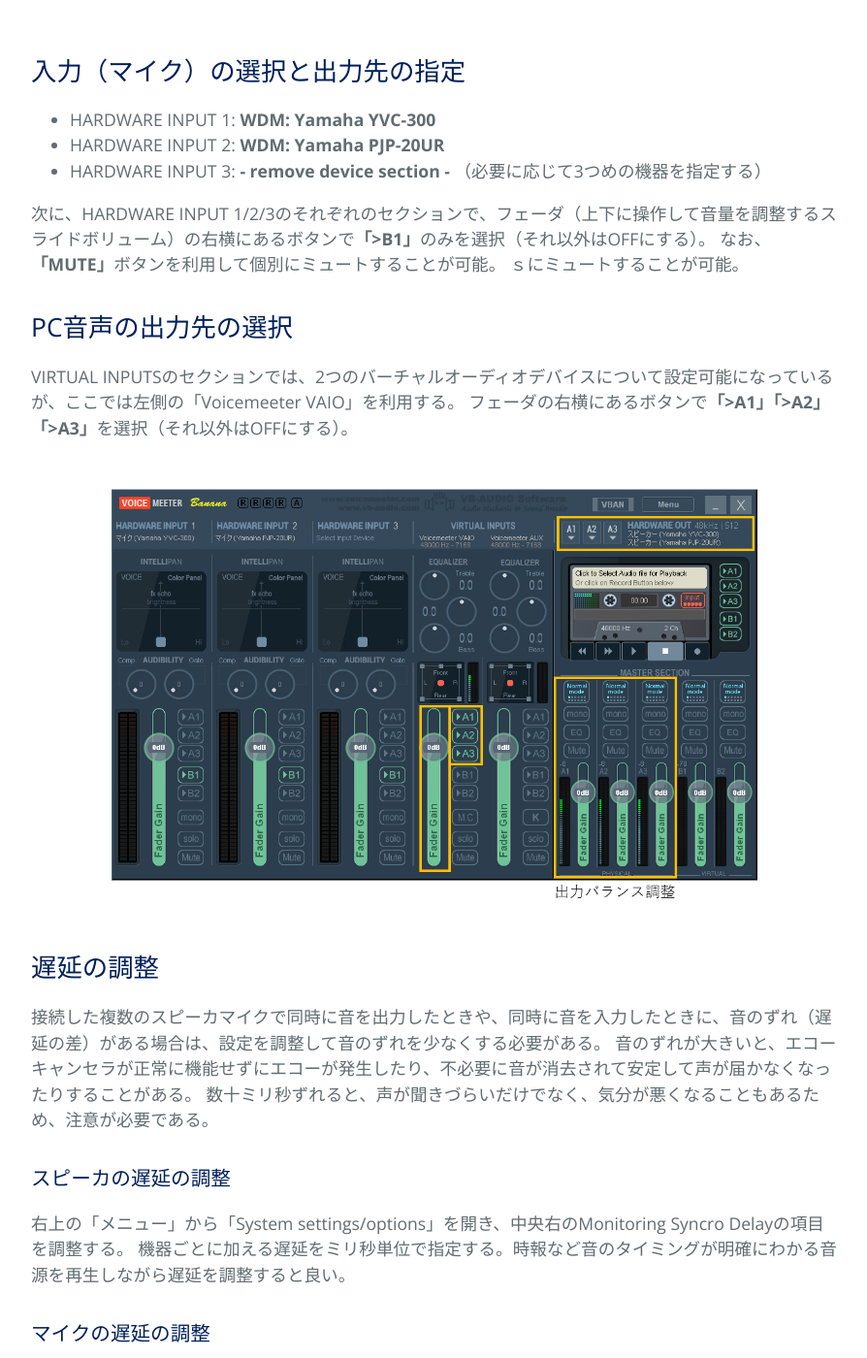
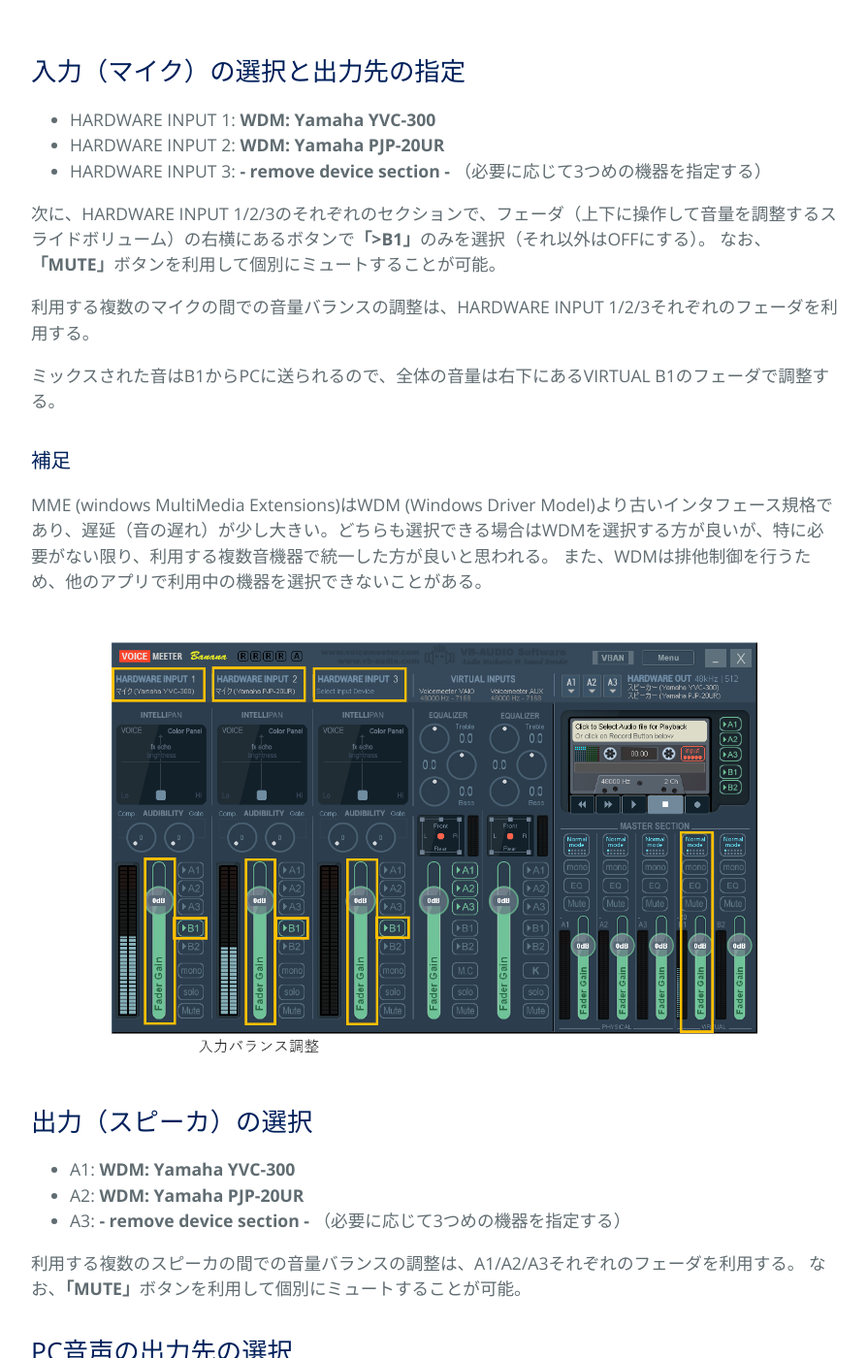
Before and after one commit to kyoto-u/online-edu, a Jekyll site: the page built from zoom-audio-voicemeter.md, in a window 1280 px wide and 1400 px high, scrolled down 1372 px. Shown: the whole window at 97% size, without its empty margins (192-1086 px from the left). Built offline with Jekyll 4.4.1, drawn with Linux system fonts in a browser that asks for light colours.

Commit message:
Update zoom-audio-voicemeter.md

```diff
--- a/zoom-audio-voicemeter.md
+++ b/zoom-audio-voicemeter.md
@@ -26,7 +26,26 @@ Voicemeeter Bananaは3つまでの入力・出力を扱うことができる。
 
 次に、HARDWARE INPUT 1/2/3のそれぞれのセクションで、フェーダ（上下に操作して音量を調整するスライドボリューム）の右横にあるボタンで**「>B1」**のみを選択（それ以外はOFFにする）。
 なお、**「MUTE」**ボタンを利用して個別にミュートすることが可能。
-ｓにミュートすることが可能。
+
+利用する複数のマイクの間での音量バランスの調整は、HARDWARE INPUT 1/2/3それぞれのフェーダを利用する。
+
+ミックスされた音はB1からPCに送られるので、全体の音量は右下にあるVIRTUAL B1のフェーダで調整する。
+
+### 補足
+
+MME (windows MultiMedia Extensions)はWDM (Windows Driver Model)より古いインタフェース規格であり、遅延（音の遅れ）が少し大きい。どちらも選択できる場合はWDMを選択する方が良いが、特に必要がない限り、利用する複数音機器で統一した方が良いと思われる。
+また、WDMは排他制御を行うため、他のアプリで利用中の機器を選択できないことがある。
+
+![VoiceMeeterの入力設定](voicemeeter-config-in.png)
+
+## 出力（スピーカ）の選択
+
+- A1: **WDM: Yamaha YVC-300**
+- A2: **WDM: Yamaha PJP-20UR**
+- A3: **- remove device section -** （必要に応じて3つめの機器を指定する）
+
+利用する複数のスピーカの間での音量バランスの調整は、A1/A2/A3それぞれのフェーダを利用する。
+なお、**「MUTE」**ボタンを利用して個別にミュートすることが可能。
 
 ## PC音声の出力先の選択
 
```
